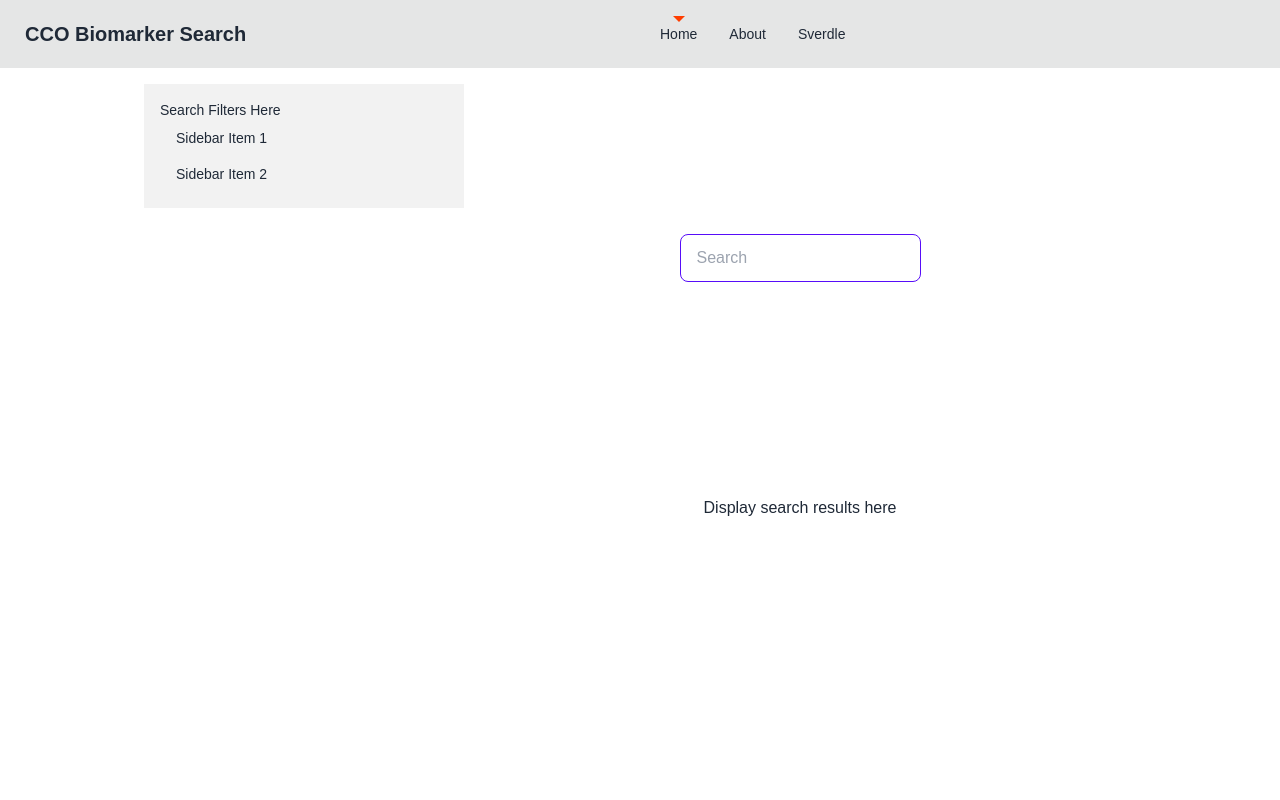
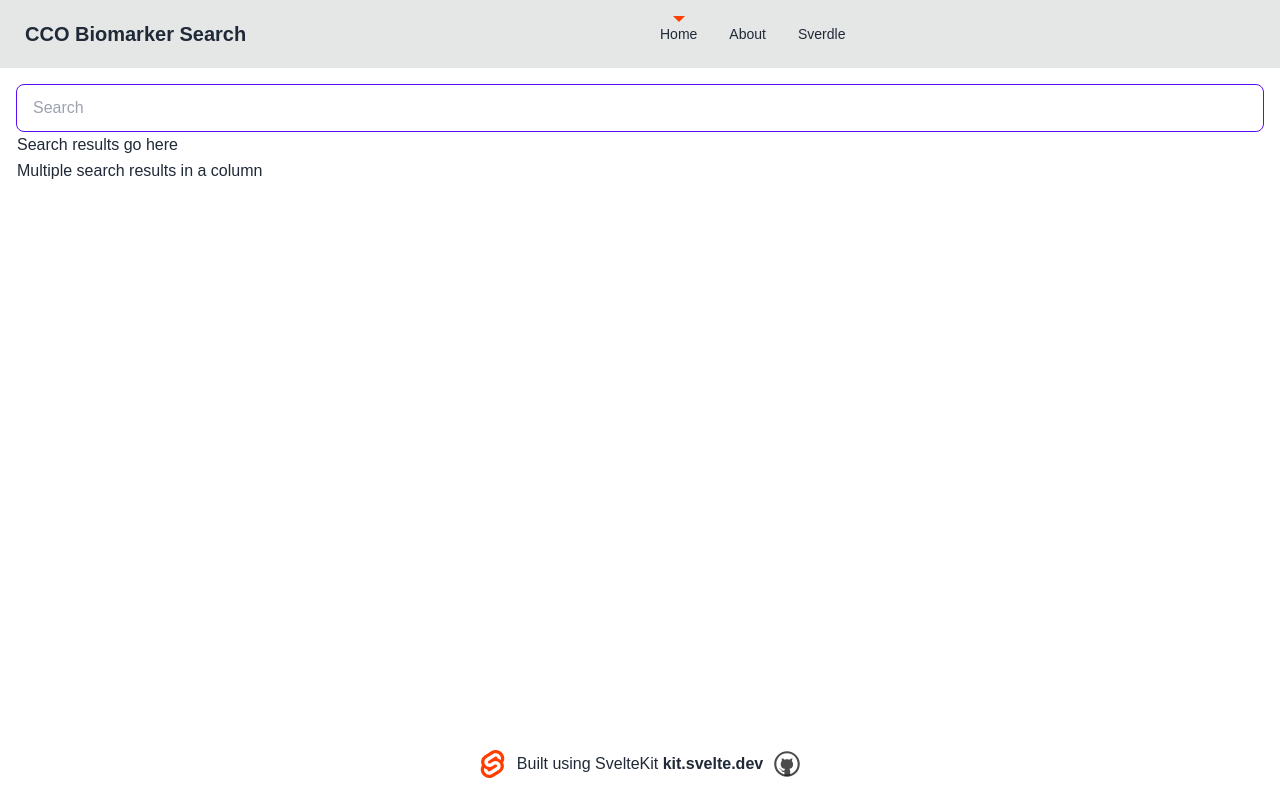
Before and after one commit to w00tl00ps/biomarker-search, a SvelteKit app: page / in a window 1280 px wide. Shown: the top 800 px of the page. Built offline with nearby package versions, Linux system fonts and the light colour scheme.

Commit message:
style: simplify style for now and for troubleshooting

```diff
--- a/src/routes/+layout.svelte
+++ b/src/routes/+layout.svelte
@@ -56,9 +56,10 @@
 		flex-direction: column;
 		padding: 1rem;
 		width: 100%;
-		max-width: 64rem;
 		margin: 0 auto;
 		box-sizing: border-box;
+		justify-content: flex-start;
+		align-items: center;
 	}
 
 	footer {
--- a/src/routes/+page.svelte
+++ b/src/routes/+page.svelte
@@ -10,45 +10,17 @@
 </svelte:head>
 
 
-<div class="drawer lg:drawer-open">
-	<input id="my-drawer-2" type="checkbox" class="drawer-toggle" />
-	<div class="drawer-content flex flex-col items-center justify-center">
-		<!-- Page content here -->
-		<div class="flex flex-row">
-			<!-- Search box -->
-			<input type="text" placeholder="Search" class="input input-bordered input-primary w-full max-w-xs" />
-			<!-- Search filters drawer button-->
-			<label for="my-drawer-2" class="btn btn-primary drawer-button lg:hidden">Search Filters</label>
-		</div>
-
-		<section>
-			<p>Display search results here</p>
-		</section>
-
-
-	</div>
-	<div class="drawer-side top-20">
-		<label for="my-drawer-2" aria-label="close sidebar" class="drawer-overlay"></label>
-		<ul class="menu p-4 w-80 bg-base-200 text-base-content">
-		<!-- Sidebar content here -->
-		<li>Search Filters Here</li>
-		<li><a>Sidebar Item 1</a></li>
-		<li><a>Sidebar Item 2</a></li>
-		</ul>
-
-	</div>
+<div class="flex flex-col justify-center content-center w-full max-w-screen-xl">
+	<input type="text" placeholder="Search" class="input input-bordered input-primary w-full" />
+	<p>Search results go here</p>
+	<p>Multiple search results in a column</p>
 </div>
 
 
 
-
 <style>
-	section {
-		display: flex;
-		flex-direction: column;
-		justify-content: center;
-		align-items: center;
-		flex: 0.6;
-	}
-
+/* for troubleshooting element placement */
+p {
+	border: 1px solid white;
+}
 </style>
```
